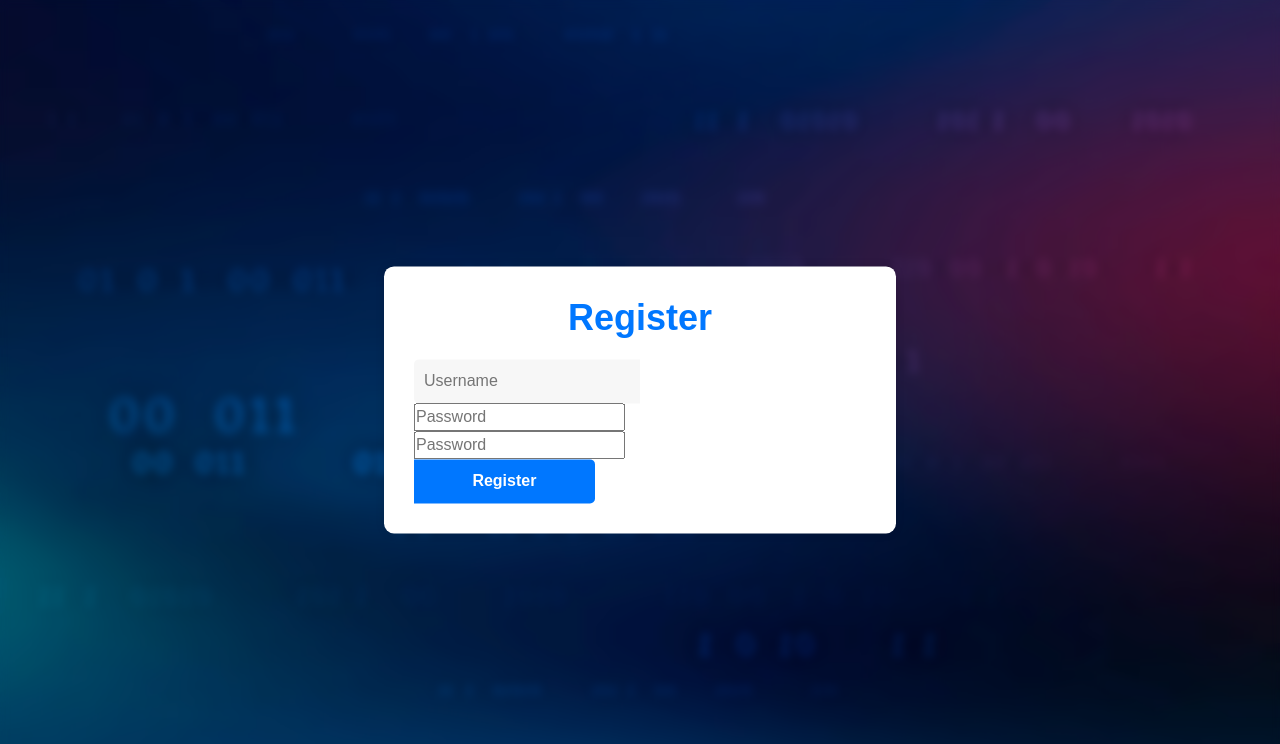
After one commit to Mingzhao91/python-developer-bootcamp, a Django app: page /todo/register in a window 1280 px wide. The commit adds this page. Shown: the top 744 px of the page. Run offline with Django 5.2, Linux system fonts and the light colour scheme.

Commit message:
register user

```diff
--- a/4-web-server/todoapp/todo/templates/todo/login.html
+++ b/4-web-server/todoapp/todo/templates/todo/login.html
@@ -7,4 +7,5 @@
    <input type="password" name="password" placeholder="Password"><br>
    <button type="submit">Login<button>
 </form>
+<p>New here? <a href="{% url 'todo:register' %}">Register here</a></p>
 {% endblock %}
--- /dev/null
+++ b/4-web-server/todoapp/todo/templates/todo/register.html
@@ -0,0 +1,10 @@
+{% extends 'todo/layout.html' %} {% block content %}
+<h1>Register</h1>
+<form method="post" action="{% url 'todo:register' %}">
+  {% csrf_token %}
+  <input type="text" name="username" placeholder="Username" /><br />
+  <input type="password" name="password1" placeholder="Password" /><br />
+  <input type="password" name="password2" placeholder="Password" /><br />
+  <button type="submit">Register</button>
+</form>
+{% endblock %}
--- a/4-web-server/todoapp/todo/urls.py
+++ b/4-web-server/todoapp/todo/urls.py
@@ -1,5 +1,5 @@
 from django.urls import path
-from .views import index, AboutView, task, add_task, login_user, logout_user
+from .views import index, AboutView, task, add_task, login_user, logout_user, register_user
 
 app_name = 'todo'
 
@@ -10,5 +10,6 @@ urlpatterns = [
   path('task/<int:id>', task, name='task'),
   path('add_task', add_task, name='add_task'),
   path('login', login_user, name='login'),
-  path('logout', logout_user, name='logout')
+  path('logout', logout_user, name='logout'),
+  path('register', register_user, name='register')
 ]
--- a/4-web-server/todoapp/todo/views.py
+++ b/4-web-server/todoapp/todo/views.py
@@ -5,6 +5,7 @@ from .forms import TaskForm
 from .models import TaskModel
 from django.contrib.auth.decorators import login_required
 from django.contrib.auth import authenticate, login, logout
+from django.contrib.auth.forms import UserCreationForm
 
 
 # Create your views here.
@@ -38,7 +39,7 @@ def index(request):
   #   request.session['tasks'] = []
 
   # get tasks from table
-  tasks = TaskModel.objects.all()
+  tasks = TaskModel.objects.filter(user=request.user)
 
   ctx = {
     "tasks": tasks, #request.session['tasks'],
@@ -48,14 +49,29 @@ def index(request):
 
   return render(request, "todo/index.html", ctx)
 
+
+def register_user(request):
+  if request.method == 'POST':
+    form = UserCreationForm(request.POST)
+    print(form)
+    if form.is_valid():
+      form.save()
+      username = form.cleaned_data.get('username')
+      password = form.cleaned_data.get('password1')
+      user = authenticate(request, username=username, password=password)
+      login(request, user)
+      return HttpResponseRedirect(reverse('todo:index'))
+
+  return render(request, 'todo/register.html')
+
 # go to the 127.0.0.1:8000/admin to access the settings about our application
 # to create a super user: python manage.py createsuperuser
 # superuser:
-# name: test
-# password: 123456
+# name: edwardwhite7
+# password: company pwd
 # user:
-# name: edwardwhite7
-# password: 123456
+# name: testuser
+# password: company pwd
 def login_user(request):
   if request.method == 'POST':
     username = request.POST.get('username')
@@ -111,6 +127,7 @@ def add_task(request):
 
       # create a task and save to db
       task = TaskModel(
+        user=request.user,
         name=form.cleaned_data['task'],
         description=form.cleaned_data['description'],
         priority=int((form.cleaned_data)['priority'])
```
Also changed, not shown: 4-web-server/todoapp/todo/models.py (+7 -0 lines), 4-web-server/todoapp/todo/migrations/0002_taskmodel_user.py (added).
